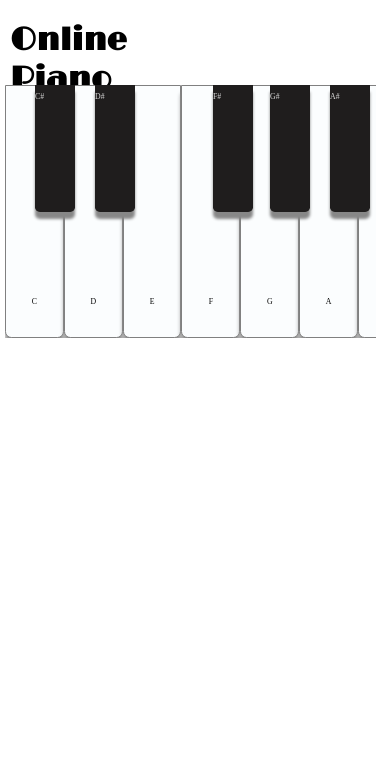
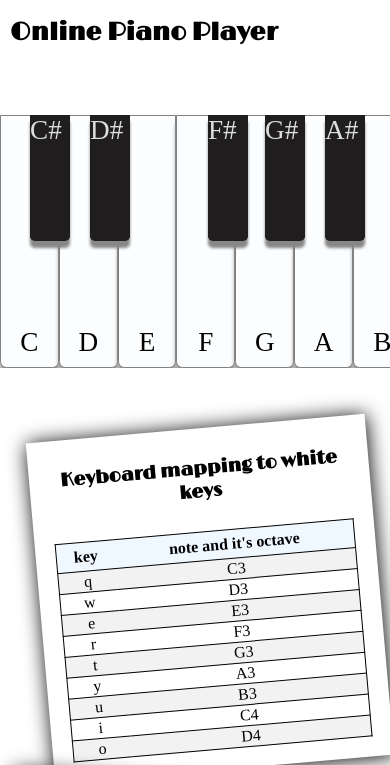
Before and after one commit to amanbolsyn/piano-player, a plain HTML site: page main.html in a window 390 px wide. Shown: the top 765 px of the page. Drawn offline with nearby package versions, Linux system fonts and the light colour scheme; a web font is replaced by a local one.

Commit message:
test: changed mobile layout

```diff
--- a/css/mobile.css
+++ b/css/mobile.css
@@ -1,8 +1,13 @@
 @media only screen and (max-width: 599px) and (min-width: 375px) {
+
   .header {
     grid-template-areas: "logo modes";
-    grid-template-columns: 1fr 1fr;
+    grid-template-columns: 7fr 1fr;
   }
+
+  .logo h1 {
+       font-size:25px;
+   }
 
   .modes {
     display:none;
@@ -13,13 +18,12 @@
   }
 
   .piano-container {
-
-  }
+    margin-bottom: 50px;
+}
 
   .piano-scroll {
     overflow-x: scroll;
-    width: 95%;
-    margin: 5px;
+    width: 100%;
   }
 
   .piano-white-keys {
@@ -30,14 +34,6 @@
     width: 1000px;
   }
 
-  .black-key a {
-    font-size: 2vw;
-  }
-
-  .white-key a {
-    font-size: 2vw;
-  }
-
   .tables {
     grid-template-areas: "white-table-1 " "white-table-2" "black-table-1" "black-table-2";
   }
--- a/css/styles.css
+++ b/css/styles.css
@@ -1,5 +1,5 @@
 body {
-  margin: 0;
+  margin: 0px;
   width: 100vw;
   height: 100vh;
 }
@@ -22,7 +22,6 @@ body {
   grid-template-columns: 1fr 1fr 1fr;
   width: inherit;
   max-width: 1440px;
-  height: 80px;
   margin:auto;
 }
 
@@ -70,10 +69,8 @@ body {
   grid-template-areas:
     "piano-container"
     "tables-container";
-  grid-template-rows: 1fr 1fr;
   grid-template-columns: 1fr;
   column-gap: 2em;
-  width: inherit;
 }
 
 .tables-container {
@@ -169,6 +166,8 @@ tr:nth-child(even) {
   display: grid;
   grid-template-areas: "piano-scroll";
   width: inherit;
+  margin-bottom: 100px;
+  margin-top: 50px;
 }
 
 .piano-scroll {
@@ -178,6 +177,7 @@ tr:nth-child(even) {
   width: 80vw;
   max-width: 1440px;
   height: 30vh;
+  min-height: 200px;
   margin:auto;
 }
 
@@ -197,6 +197,7 @@ tr:nth-child(even) {
   border-radius: 0px 0px 0.4rem 0.4rem;
   z-index: 1;
   box-shadow: 0px 9px 4px rgb(144, 144, 144);
+
 }
 
 .white-key a {
```
